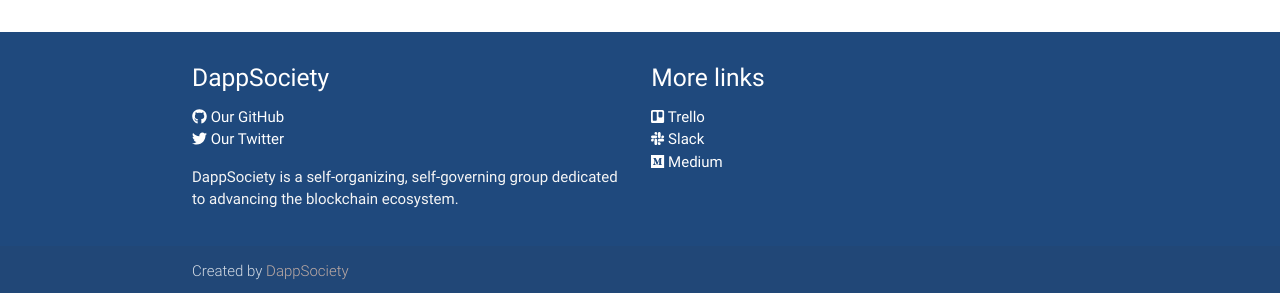
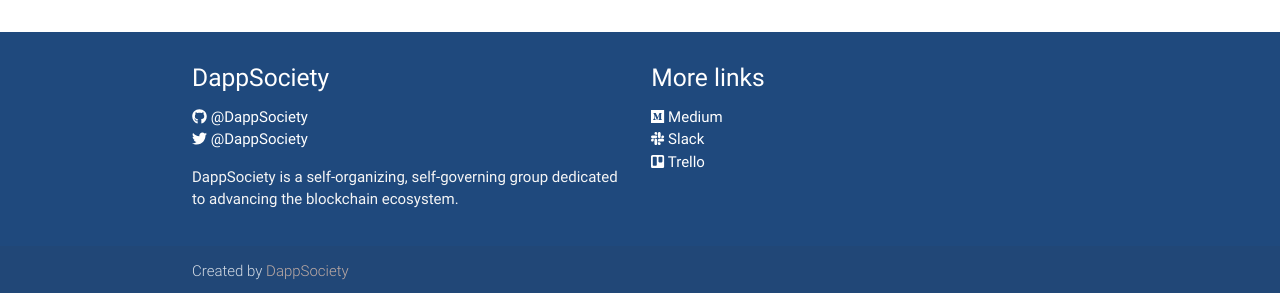
Before and after one commit to DappSociety/dappsociety.github.io, a Jekyll site: the page built from index.md, in a window 1280 px wide. Shown: the part 1318-1611 px from the top of the page. Built offline with Jekyll 4.4.1, drawn with Linux system fonts in a browser that asks for light colours; nearby versions of some CDN libraries.

Commit message:
Improved order in footer

```diff
--- a/_includes/footer.html
+++ b/_includes/footer.html
@@ -6,12 +6,12 @@
         <ul class="social-media-list">
           {% if site.github_username %}
           <li>
-            <a href="https://github.com/{{ site.github_username }}"><i class="fab fa-github"></i> <span class="username">Our GitHub</span></a>
+            <a href="https://github.com/{{ site.github_username }}"><i class="fab fa-github"></i> <span class="username">@{{ site.github_username}}</span></a>
           </li>
           {% endif %}
           {% if site.twitter_username %}
           <li>
-            <a href="https://twitter.com/{{ site.twitter_username }}"><i class="fab fa-twitter"></i> <span class="username">Our Twitter</span></a>
+            <a href="https://twitter.com/{{ site.twitter_username }}"><i class="fab fa-twitter"></i> <span class="username">@{{ site.twitter_username}}</span></a>
 
           </li>
           {% endif %}
@@ -21,9 +21,9 @@
       <div class="col l6 s12">
         <h5 class="white-text">More links</h5>
         <ul>
+          <li><a class="white-text" href="https://medium.com/dappsociety"><i class="fab fa-medium"></i> Medium</a></li>
+          <li><a class="white-text" href="https://dappsociety.slack.com"><i class="fab fa-slack"></i> Slack</a></li>
           <li><a class="white-text" href="https://trello.com/b/Gpm7rwac/town-hall"><i class="fab fa-trello"></i> Trello</a></li>
-          <li><a class="white-text" href="https://dappsociety.slack.com"><i class="fab fa-slack"></i> Slack</a></li>
-          <li><a class="white-text" href="https://medium.com/dappsociety"><i class="fab fa-medium"></i> Medium</a></li>
         </ul>
       </div>
     </div>
```
